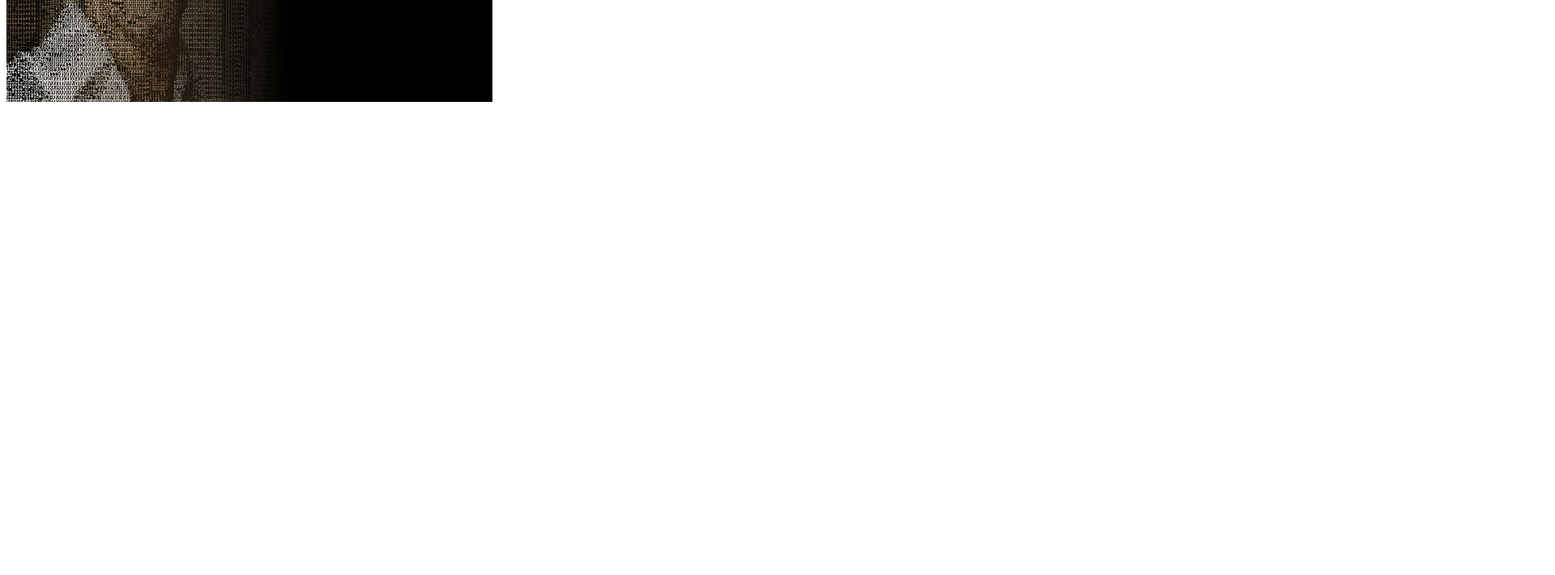
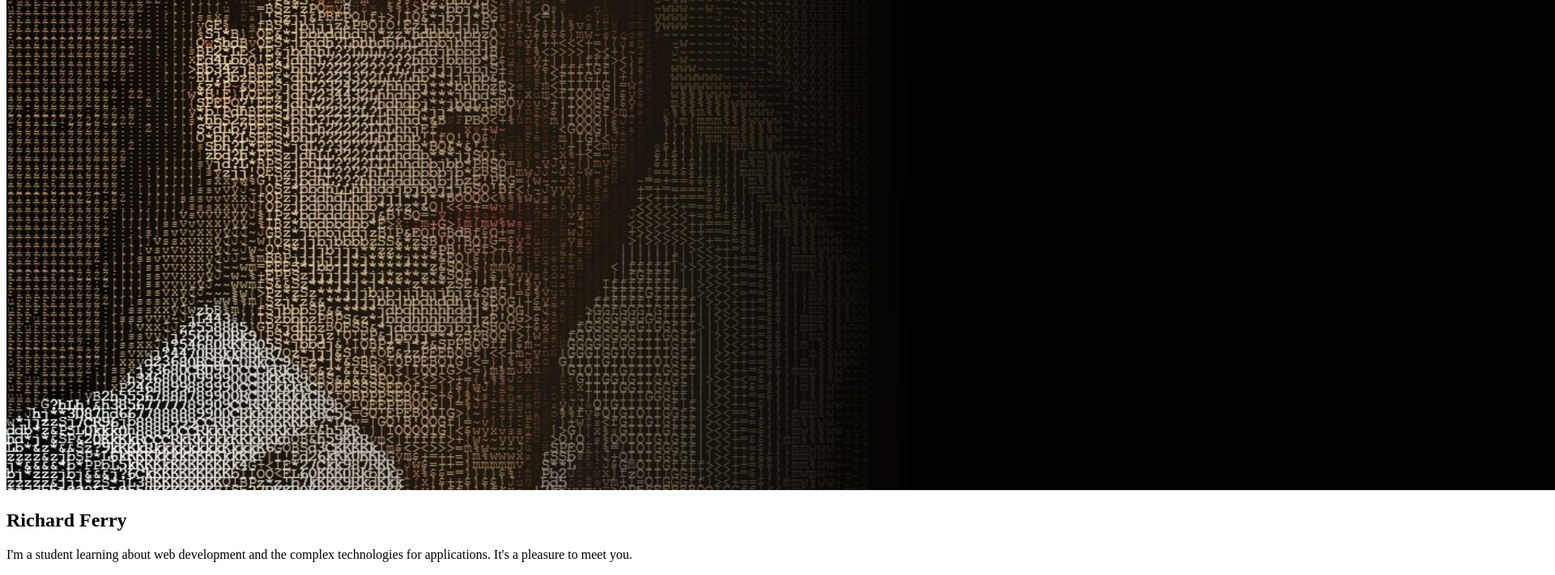
Before and after one commit to rich-f-p/my-portfolio, a plain HTML site: page index.html in a window 1280 px wide. Shown: the part 500-1211 px from the top of the page at 81% size, 1920 px wide, since content can reach past the window. Before the commit the page ends 800 px from the top, so only its background shows below. Drawn offline with Linux system fonts and the light colour scheme.

Commit message:
Short introduction about me

```diff
--- a/index.html
+++ b/index.html
@@ -17,7 +17,14 @@
         </header>
         <main>
             <section>
-                <img src="./assets/images/Untitled design (1).jpg" alt="self-portrait" height="600px" width="600px">
+                <img class="pic" src="./assets/images/Untitled design (1).jpg" alt="self-portrait">
+                <div>
+                    <h1>Richard Ferry</h1>
+                    <p>
+                        I'm a student learning about web development and the complex technologies for applications.
+                        It's a pleasure to meet you.
+                    </p>
+                </div>
             </section>
         </main>
     </body>
```
